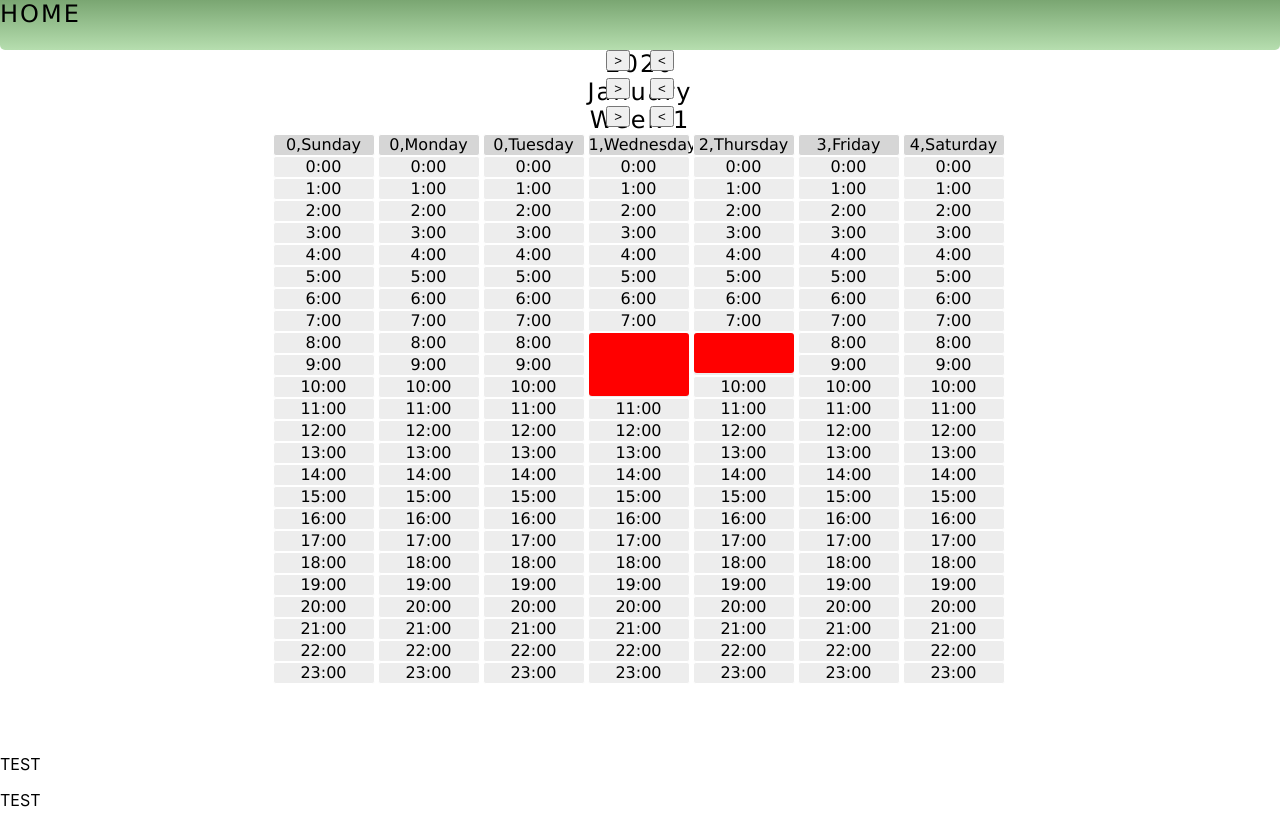
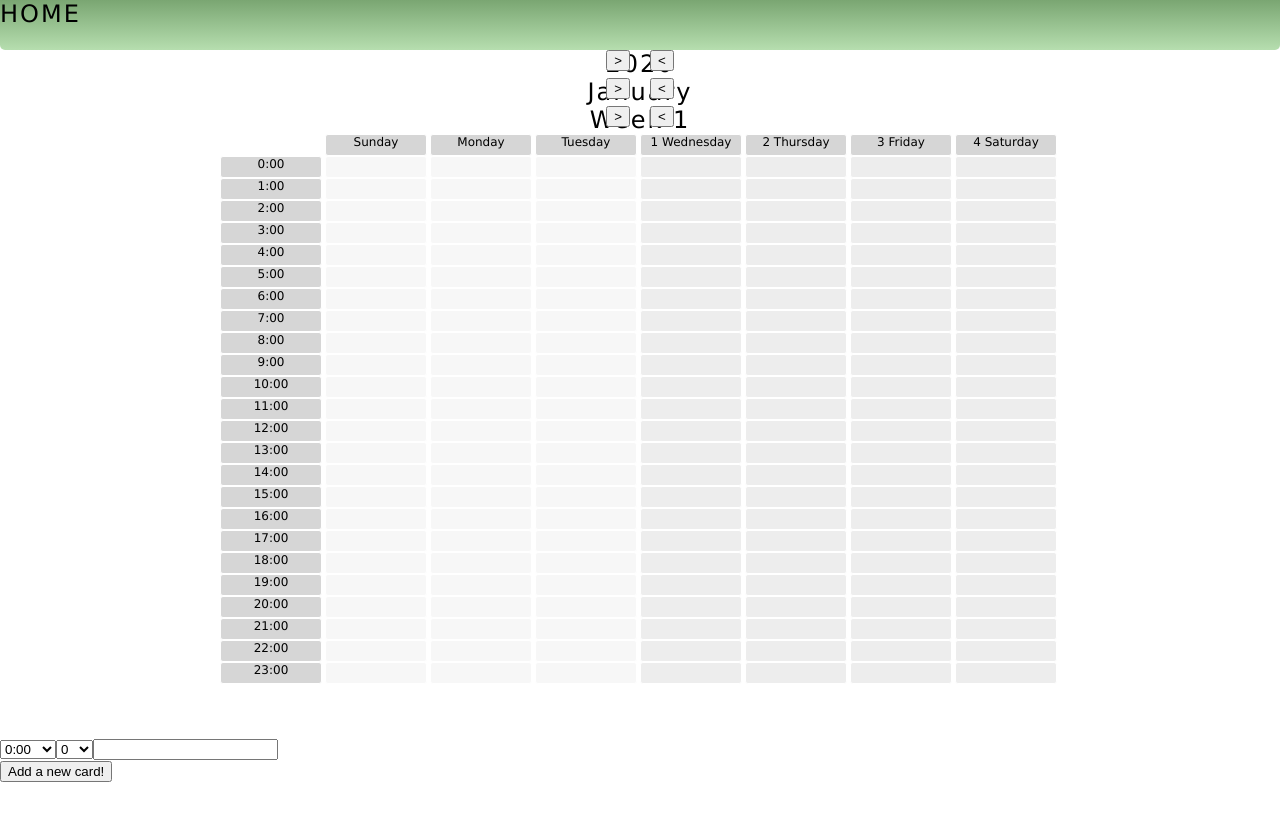
Before and after one commit to JrdnVan/Calendar-Planner, a React (Create React App) app in the folder calendar-planner/: page / in a window 1280 px wide. After the commit the page ends 800 px from the top, so only its background shows below. Built offline with nearby package versions, Linux system fonts and the light colour scheme.

Commit message:
Added persistence to JSON Data and ability to add/remove cards from calendar board

```diff
--- /dev/null
+++ b/calendar-planner/src/AddCard.js
@@ -0,0 +1,50 @@
+import React, { Component } from 'react';
+
+class AddCard extends Component {
+    render() {
+        return(
+            <div>
+                {this.makeTimeInput()}
+                {this.makeHeightInput()}
+                {this.makeMessageInput()}
+            </div>
+        );
+    }
+
+    makeTimeInput = () => {
+        var options = [];
+
+        for(var i = 0; i < 24; i++){
+            var string = i + ":00";
+            options.push(<option value={i}>{string}</option>);
+        }
+        return(
+        <select id="addCard_time">
+            {options}
+        </select>
+        )
+    }
+
+    makeHeightInput = () => {
+        var options = [];
+
+        for(var i = 0; i < 24; i++){
+            var string = i;
+            options.push(<option value={i}>{string}</option>);
+        }
+        return(
+        <select id="addCard_height">
+            {options}
+        </select>
+        )
+    }
+
+    makeMessageInput = () => {
+        return(
+        <input type="text" id="addCard_message">
+        </input>
+        )
+    }
+}
+
+export default AddCard;
--- a/calendar-planner/src/App.js
+++ b/calendar-planner/src/App.js
@@ -1,19 +1,23 @@
 import React, { Component } from 'react';
 import './styles.css';
-import postData from './data/cards.json';
+import AddCard from './AddCard.js';
+//import postData from './data/cards.json';
+import Card from './Card.js';
 import PostCards from './PostCards.js';
-import logo from './logo.svg';
 import ReactDOM from 'react-dom';
+var postData = JSON.parse(localStorage.getItem('cards'));
+if (postData == null) postData = [];
 class App extends Component {
     constructor(props){
         super(props);
         let currDate = new Date();
         let currYear = currDate.getFullYear();
         let currMonth = currDate.getMonth() + 1;
+        let currWeek = 1;
         this.state = {
             year: currYear,
             month: currMonth,
-            week: 1,
+            week: currWeek,
             monthNames: ["January", "February", "March", "April", "May", "June", "July", "August", "September", "October", "November", "December"],
             dayNames: ["Sunday", "Monday", "Tuesday", "Wednesday", "Thursday", "Friday", "Saturday"],
             calGrid: this.getCalendarDates(currYear, currMonth)
@@ -45,10 +49,16 @@ class App extends Component {
                     <button onClick={this.incWeek} id="incWeekButton" className="incButton">&gt;</button>
                 </div>
 
-                <div id="board_wrapper" className="Center">{this.createBoard()}</div>
+                <div id="board_wrapper" className="Center">
+                    {this.createBoard()}
+                </div>
 
-                <p>TEST</p>
-                <p>TEST</p>
+                <div id="addCard">
+                    <AddCard />
+                    <button onClick = {this.addCard}>
+                        Add a new card!
+                    </button>
+                </div>
             </body>
         </div>
         );
@@ -90,12 +100,35 @@ class App extends Component {
         }
     }
 
+    createTimeColumn = () => {
+        var col = [];
+        for(var i = 0; i < 24; i++){
+            col.push(<div
+                        class="outer"
+                        className="box Gray Text"
+                    >
+                        {i+":00"}
+                    </div>);
+        }
+        return(
+            <div className="Column" id="time_column">
+                <div className="box White"></div>
+                {col}
+            </div>
+        )
+    }
+
     createBoard = () => {
         console.log(this.state.year + "_" + this.state.month + "_" + this.state.week);
         const cols = [];
         const cards = this.placeExistingCards();
+        cols.push(this.createTimeColumn());
         for(var i = 0; i < 7; i++){
-            cols.push(this.createColumn(i, cards));
+            if(this.state.calGrid[this.state.week - 1][i]){
+                cols.push(this.createColumn(i, cards));
+            }else{
+                cols.push(this.createBlankColumn(i));
+            }
         }
         return(
             <div id="board" className="Calendar">
@@ -104,24 +137,41 @@ class App extends Component {
         );
     }
 
+    createBlankColumn = (day) => {
+        const boxes = [];
+        const currDay = this.state.dayNames[day];
+        for(var i = 0; i < 24; i++){
+            boxes.push(<div
+                        className="clearBox"
+                        >
+                        </div>);
+        }
+
+        return(
+            <div className="Column" id={day}>
+                <div className="box Gray Text">{currDay}</div>
+                {boxes}
+            </div>
+        )
+    }
+
     createColumn = (day, cards) => {
         const hrs = [];
         const currDay = this.state.dayNames[day];
         for(var i = 0; i < 24; i++){
-            hrs.push(<div id = {this.state.year + "_" + this.state.month + "_" + this.state.calGrid[this.state.week - 1][day] + "_" + i}
+            hrs.push(<div id = {"box" + "_" + this.state.year + "_" + this.state.month + "_" + this.state.calGrid[this.state.week - 1][day] + "_" + i}
                         class="outer"
                         className="box LightGray Text"
                         onDrop={this.drop}
                         onDragOver={this.allowDrop}
                     >
-                        {i + ":00"}
                         {this.placeValidCards(cards, this.state.calGrid[this.state.week - 1][day], i)}
                     </div>);
         }
 
         return(
             <div className="Column" id={day}>
-                <div className="box Gray Text">{this.state.calGrid[this.state.week - 1][day] + "," + currDay}</div>
+                <div className="box Gray Text">{this.state.calGrid[this.state.week - 1][day] + " " + currDay}</div>
                 {hrs}
             </div>
         )
@@ -161,9 +211,18 @@ class App extends Component {
         return cal;
     }
 
-    makeCard = (idName, height) =>{
-        return(
-            <div id={idName} class="inner" className="Red Text card" style={height} draggable="true" onDragStart={this.drag}></div>
+    makeCard = (idName, height, msg) =>{
+        return (
+            <div
+                id={idName}
+                class="inner"
+                className="Red Text card"
+                draggable="true"
+                style={height}
+                onDragStart={this.drag}
+            >
+                {msg}
+            </div>
         )
     }
 
@@ -175,8 +234,52 @@ class App extends Component {
         ev.preventDefault();
         var data = ev.dataTransfer.getData("text");
         var card = document.getElementById(data);
+        if(!this.isValidMove(ev, card)) return;
+        console.log(card);
         ev.target.appendChild(card);
-        card.id = "card" + "_" + "length" + "_" + ev.target.id;
+        card.id = "card" + "_" + card.id.split("_")[1] + "_" + ev.target.id + "_" + card.id.split("_")[7];
+        this.SaveJSON(ev, card);
+        //this.removeCard(postData.length - 1);
+        this.refreshPage();
+    }
+
+    isValidMove = (ev, card) => {
+        var pattern = /^box.+$/;
+        if(!pattern.test(ev.target.id)) return false;
+        if(!this.checkOntopOfExistingCard(ev, card, this.getAllCardsOnBoard())) return false;
+        if(Number(ev.target.id.split("_")[4]) + Number(card.id.split("_")[1]) > 24) return false;
+        return true;
+    }
+
+    checkOntopOfExistingCard = (ev, card, list) => {
+        const board = [[], [], [], [], [], [], []];
+        for(var i = 0; i < list.length; i++){
+            if(card == list[i]) continue;
+            var cardVals = list[i].id.split("_");
+            var h = cardVals[1]; var y = cardVals[3]; var m = cardVals[4]; var d = cardVals[5]; var t = cardVals[6];
+            var date = new Date(y + '-' + m + '-' + d);
+            var curr_day = date.getDay();
+            for(var j = 0; j < h; j++){
+                board[curr_day][Number(t) + Number(j)] = 1;
+            }
+        }
+
+        var divVals = ev.target.id.split("_");
+        var div_year = divVals[1]; var div_month = divVals[2]; var div_day = divVals[3]; var div_time = divVals[4];
+        var date = new Date(div_year + '-' + div_month + '-' + div_day);
+        var curr_day = date.getDay();
+        var height = card.id.split("_")[1];
+        for(var i = 0; i < height; i++){
+            if(board[curr_day][Number(div_time) + Number(i)] == 1){
+                return false;
+            }
+        }
+        return true;
+    }
+
+    getAllCardsOnBoard = () => {
+        var list = document.querySelectorAll('[id*="card"]');
+        return list;
     }
 
     allowDrop = (ev) => {
@@ -190,10 +293,9 @@ class App extends Component {
             var br = 3;
             //If card belongs on the current board
             if(postDetail.year == this.state.year && postDetail.month == this.state.month && postDetail.week == this.state.week){
-                var height = {height: h*postDetail.length + br*(postDetail.length - 2)}
-                var card_name = "card" + "_" + postDetail.length + "_" + postDetail.year + "_" + postDetail.month + "_" + postDetail.day + "_" + postDetail.start_time;
-                var card = this.makeCard(card_name, height);
-
+                var height = {height: h*(postDetail.length) + br*(postDetail.length - 2)}
+                var card_name = "card" + "_" + postDetail.length + "_" + "box" + "_" + postDetail.year + "_" + postDetail.month + "_" + postDetail.day + "_" + postDetail.start_time + "_" + postDetail.id;
+                var card = this.makeCard(card_name, height, postDetail.message);
                 allCards.push(card);
             }
         })
@@ -201,17 +303,81 @@ class App extends Component {
     }
 
     placeValidCards = (cards, d, time) => {
-        console.log(d + "_" + time);
         for(var i = 0; i < cards.length; i++){
             var cardString = cards[i].props.id.split("_");
             //console.log(cardString[4] + "_" + d + "_" + cardString[5] + "_" + time);
-            if(cardString[4] == d && cardString[5] == time){
-                console.log("hello");
+            if(cardString[5] == d && cardString[6] == time){
                 return cards[i];
             }
         }
         return;
     }
+
+    SaveJSON = (ev, card) => {
+        var id = card.id.split("_")[7];
+        postData[id].day = ev.target.id.split("_")[3];
+        postData[id].start_time = ev.target.id.split("_")[4];
+        this.saveState();
+    }
+
+    saveState = () =>{
+        localStorage.setItem('cards', JSON.stringify(postData));
+        console.log(localStorage.getItem('cards'));
+    }
+
+    addCard = () => {
+        console.log("making card");
+        var time = document.getElementById("addCard_time");
+        var height = document.getElementById("addCard_height");
+        var msg = document.getElementById("addCard_message");
+
+        if(time == null || height == null || msg == null){
+            console.log("error");
+            return;
+        }
+
+        time = Number(time.value);
+        height = Number(height.value);
+        msg = msg.value;
+
+        var id = postData[postData.length - 1].id + 1;
+        var y = this.state.year;
+        var m = this.state.month;
+        var d = 3;
+        var w = this.state.week;
+
+        var JSONObject = {
+            "id": id,
+            "year": y,
+            "month": m,
+            "day": d,
+            "week": w,
+            "start_time": time,
+            "length": height,
+            "message": msg
+        }
+
+        postData.push(JSONObject);
+        this.saveState();
+        this.refreshPage();
+    }
+
+    removeCard = (id) => {
+        postData.splice(id, 1);
+        this.recomputeJSONIdTags();
+        this.refreshPage();
+    }
+
+    recomputeJSONIdTags = () => {
+        for(var i = 0; i < postData.length; i++){
+            postData[i].id = i;
+        }
+        this.saveState();
+    }
+
+    refreshPage = () => {
+        window.location.reload();
+    }
 }
 
 export default App;
--- /dev/null
+++ b/calendar-planner/src/Card.js
@@ -0,0 +1,32 @@
+import React, { Component } from 'react';
+
+class Card extends Component {
+
+    constructor(props){
+        super(props);
+        this.handleEvent = this.handleEvent.bind(this);
+    }
+    handleEvent(){
+        console.log(this.props);
+    }
+    render() {
+        return(
+            <div
+                id={this.props.idName}
+                class="inner"
+                className="Red Text card"
+                style={this.props.height}
+                draggable="true"
+                onDragStart={this.drag}
+            >
+                hello
+            </div>
+        );
+    }
+
+    drag = (ev) => {
+        ev.dataTransfer.setData("text", ev.target.id);
+    }
+}
+
+export default Card;
--- a/calendar-planner/src/data/cards.json
+++ b/calendar-planner/src/data/cards.json
@@ -1,6 +1,6 @@
 [
     {
-        "id": 1,
+        "id": 0,
         "year": 2020,
         "month": 1,
         "day": 1,
@@ -9,7 +9,7 @@
         "length": 3
     },
     {
-        "id": 2,
+        "id": 1,
         "year": 2020,
         "month": 1,
         "day": 2,
@@ -18,7 +18,7 @@
         "length": 2
     },
     {
-        "id": 3,
+        "id": 2,
         "year": 2021,
         "month": 1,
         "day": 3,
--- a/calendar-planner/src/styles.css
+++ b/calendar-planner/src/styles.css
@@ -23,6 +23,7 @@
 
 .Text{
     font-family: 'Lucida Sans', 'Lucida Sans Regular';
+    font-size: 75%;
 }
 
 .MainText{
@@ -66,10 +67,24 @@
     height: 20px;
 }
 
+.clearBox{
+    border: 1px solid white;
+    background-color: #f7f7f7;
+    border-radius: 3px;
+    width: 100px;
+    height: 20px;
+}
+
 .card{
     width: 100px;
     height: 20px;
     position: absolute;
+    border-radius: 3px;
+}
+
+.cardBottom{
+    width: 100px;
+    height: 20px;
     margin-top: -19px;
     border-radius: 3px;
 }
```
